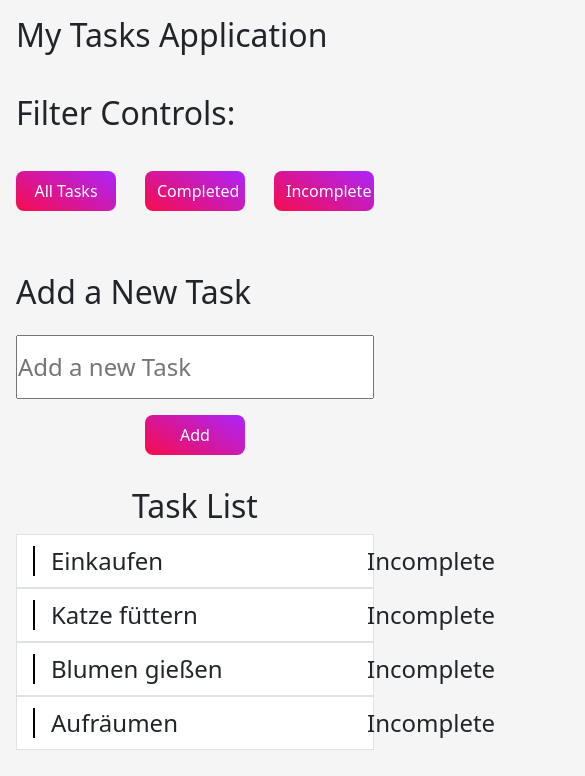
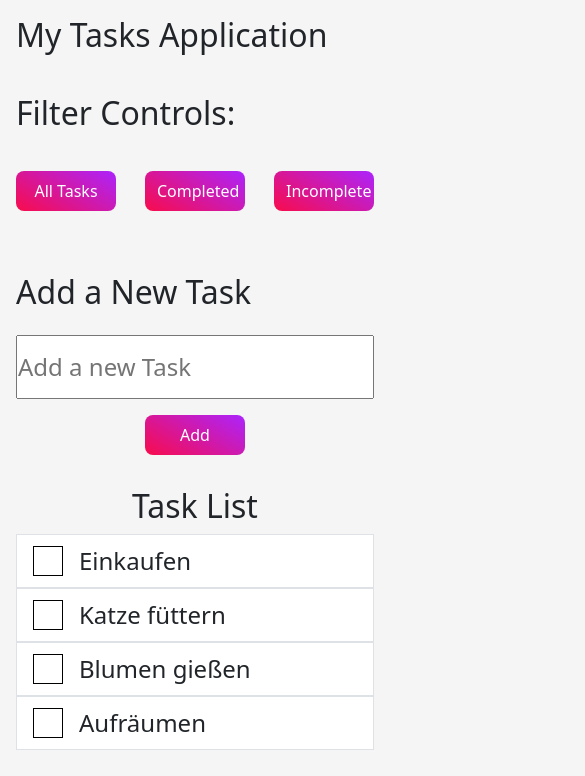
Before and after one commit to Jacques1988/todoAppB2, an Angular app: page / in a window 390 px wide. Shown: the top 776 px of the page, 585 px wide, since content can reach past the window. Built offline with nearby package versions, Linux system fonts and the light colour scheme.

Commit message:
add responisve design to task list component, fixes #19

```diff
--- a/src/app/task-list/task-component/task-component.css
+++ b/src/app/task-list/task-component/task-component.css
@@ -2,7 +2,6 @@
     display: flex;
     justify-content: flex-start;
     align-items: center;
-    /* background-color: red; */
 }
 
 .task-checkbox {
@@ -34,3 +33,13 @@
     margin-right: 1rem;
     min-width: 300px;
 }
+
+@media (max-width:768px) {
+    .task-text {
+        min-width: 200px;
+    }
+
+    .status {
+        display: none;
+    }
+}
```
